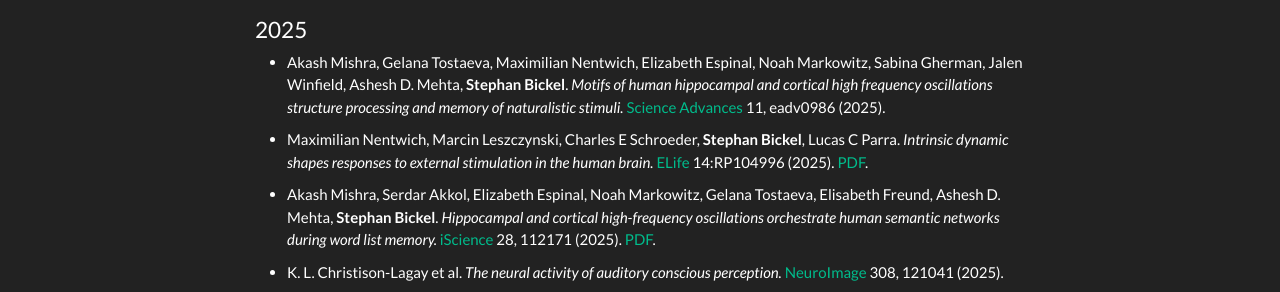
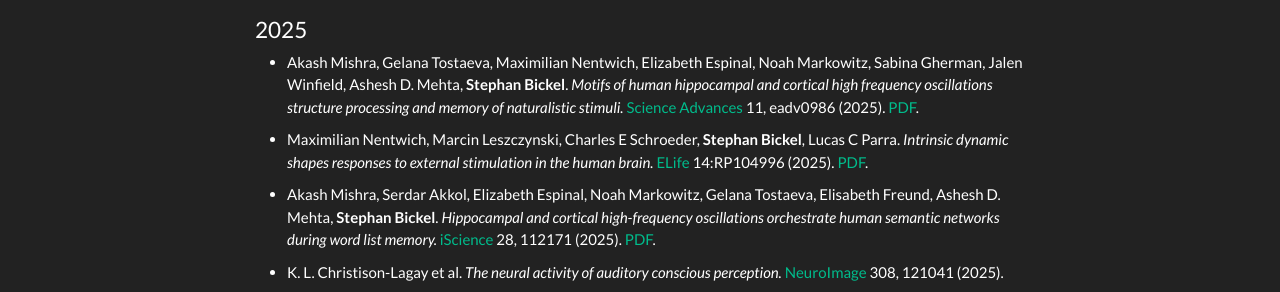
Before and after one commit to stebick/personalpage, a Jekyll site: the page built from _pages/publications.md, in a window 1280 px wide and 900 px high. Shown: the part 146-438 px from the top of the window. Built offline with Jekyll 4.4.1, drawn with Linux system fonts in a browser that asks for light colours; nearby versions of some CDN libraries; a style sheet for code colours, icons or effects is not loaded.

Commit message:
added pdf of hfo paper

```diff
--- a/_pages/publications.md
+++ b/_pages/publications.md
@@ -19,6 +19,7 @@ years: []
     Akash Mishra, Gelana Tostaeva, Maximilian Nentwich, Elizabeth Espinal, Noah Markowitz, Sabina Gherman, Jalen Winfield, Ashesh D. Mehta, <strong>Stephan Bickel</strong>.
     <em>Motifs of human hippocampal and cortical high frequency oscillations structure processing and memory of naturalistic stimuli.</em>
     <a href="https://www.science.org/doi/10.1126/sciadv.adv0986" target="_blank">Science Advances</a> 11, eadv0986 (2025).
+    <a href="{{ site.url }}{{ site.baseurl }}/papers/Mishra-Motifs of human high-frequency oscillations structure processing and memory of continuous audiovisual narratives-2025-Science Advances.pdf" target="_blank">PDF</a>.
   </li>
   <li>
     Maximilian Nentwich, Marcin Leszczynski, Charles E Schroeder, <strong>Stephan Bickel</strong>, Lucas C Parra.
```
Also changed, not shown: 1 other file.
